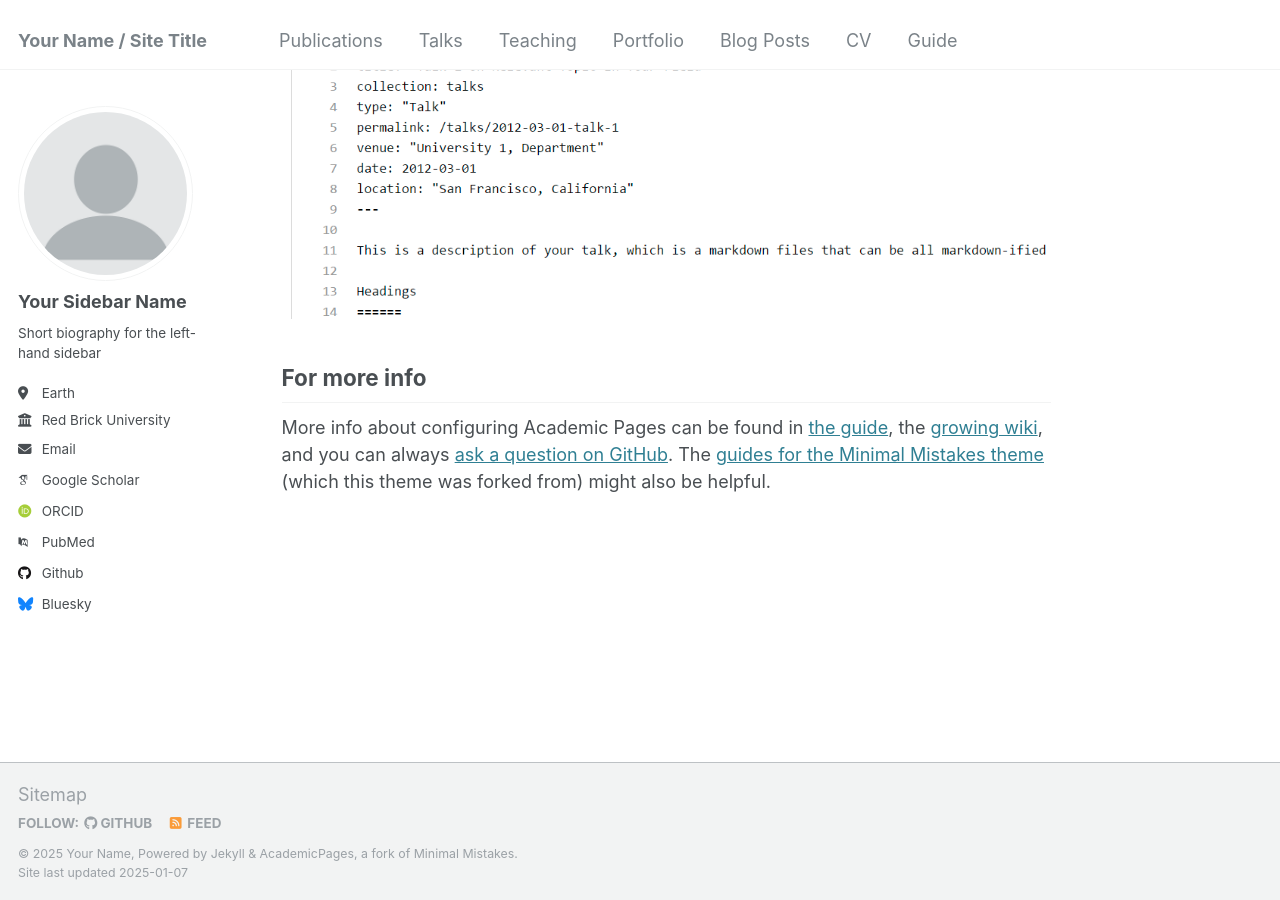
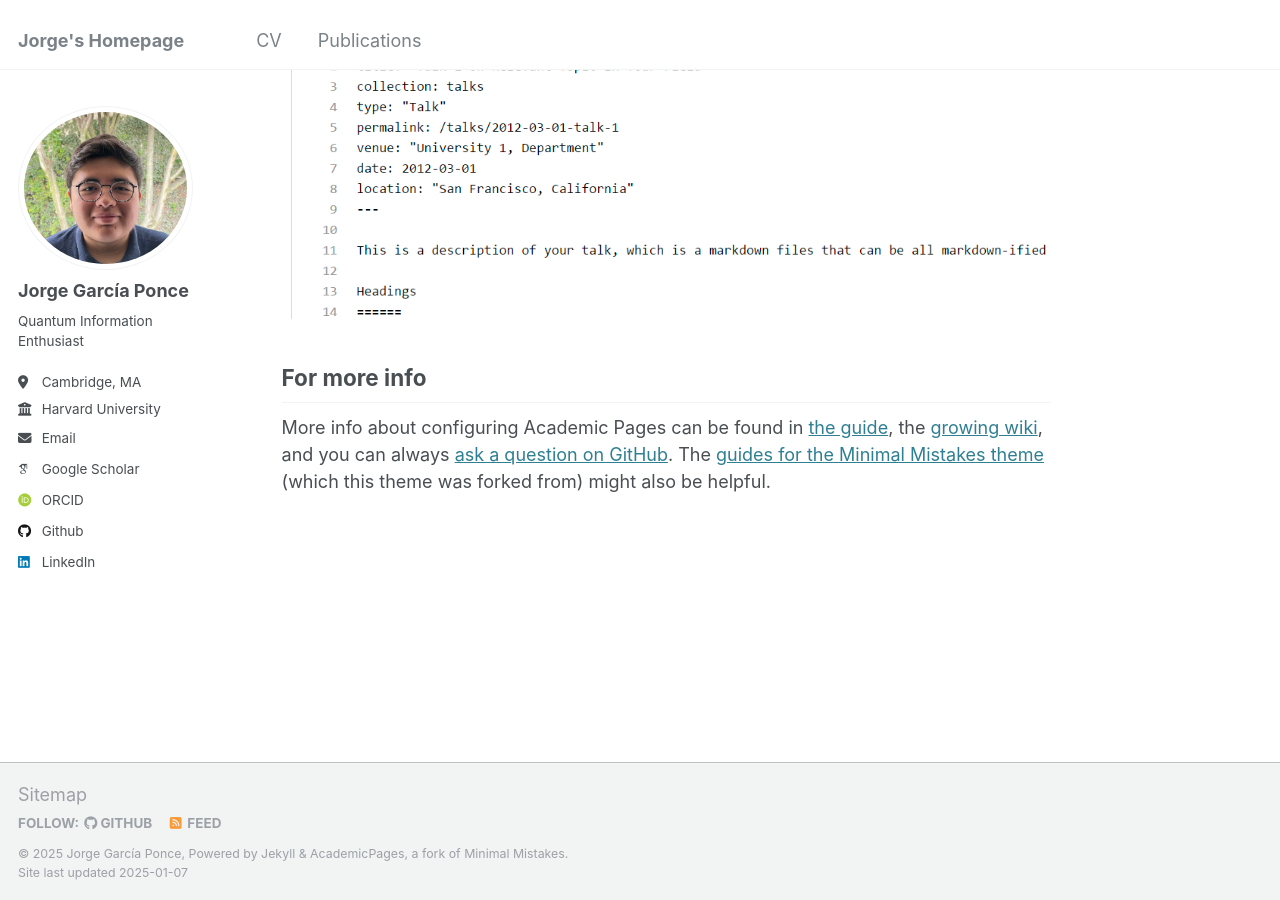
Before and after one commit to jorgegponce/jorgegarciaponce.github.io, a Jekyll site: the page built from _pages/about.md, in a window 1280 px wide and 900 px high, scrolled down 2643 px. Built offline with Jekyll 4.4.1, drawn with Linux system fonts in a browser that asks for light colours; some web fonts are replaced.

Commit message:
first commit

```diff
--- a/_config.yml
+++ b/_config.yml
@@ -8,35 +8,35 @@
 
 # Basic Site Settings
 locale                   : "en-US"
-title                    : "Your Name / Site Title"
+title                    : "Jorge's Homepage"
 title_separator          : "-"
-name                     : &name "Your Name"
-description              : &description "personal description"
-url                      : https://academicpages.github.io # the base hostname & protocol for your site e.g. "https://[your GitHub username].github.io"
+name                     : &name "Jorge García Ponce"
+description              : &description "Undergraduate at Harvard University | Class of 2025"
+url                      : https://jorgegponce.github.io # the base hostname & protocol for your site e.g. "https://[your GitHub username].github.io"
 baseurl                  : "" # the subpath of your site, e.g. "/blog"
-repository               : "academicpages/academicpages.github.io"
+repository               : "jorgegponce/jorgegponce.github.io"
 
 # Site Author - The following control what appear as part of the author content on the side bar.
 #               If a field is blank the icon and link will not appear, otherwise it will be shown.
 #               Additional customization can be done by editing /_includes/author-profile.html
 author:
   # Biographic information
-  avatar           : "profile.png"
-  name             : "Your Sidebar Name"
+  avatar           : "profile_picture.jpg"
+  name             : "Jorge García Ponce"
   pronouns         : # example: "she/her"
-  bio              : "Short biography for the left-hand sidebar"
-  location         : "Earth"
-  employer         : "Red Brick University"
+  bio              : "Quantum Information Enthusiast"
+  location         : "Cambridge, MA"
+  employer         : "Harvard University"
   uri              : # URL
-  email            : "none@example.org"
+  email            : "jorgegarciaponce@college.harvard.edu"
 
   # Academic websites
   arxiv            : # URL - Update with the correct link to your profile
-  googlescholar    : "https://scholar.google.com/citations?user=PS_CX0AAAAAJ"
+  googlescholar    : "https://scholar.google.com/citations?user=ihZBpucAAAAJ&hl=en"
   impactstory      : # URL
   orcid            : "http://orcid.org/yourorcidurl"
   semantic         : # URL
-  pubmed           : "https://www.ncbi.nlm.nih.gov/pubmed/?term=john+snow"
+  pubmed           : #"https://www.ncbi.nlm.nih.gov/pubmed/?term=john+snow"
   researchgate     : # URL
   scopus           : # URL
 
@@ -44,12 +44,12 @@ author:
   bitbucket        : # Username - Update with your username on the site
   codepen          : # Username
   dribbble         : # Username
-  github           : "academicpages"
+  github           : "jorgegponce"
   kaggle           : # Username
   stackoverflow    : # User number or user number and name (i.e., use "1" or "1/jeff-atwood")
 
   # Social media
-  bluesky          : "bsky.app" # Replace this with you Bluesky username
+  bluesky          : #"bsky.app" # Replace this with you Bluesky username
   facebook         : # Username
   flickr           : # Username
   foursquare       : # Username
@@ -58,7 +58,7 @@ author:
   keybase          : # Username
   instagram        : # Username
   lastfm           : # Username
-  linkedin         : # Username
+  linkedin         : https://www.linkedin.com/in/jorge-garcía-ponce-33a8aa210/
   mastodon         : # URL
   medium           : # URL
   pinterest        : # Username
```
Also changed, not shown: _data/navigation.yml (+18 -16 lines), images/profile_picture.jpg (added).
